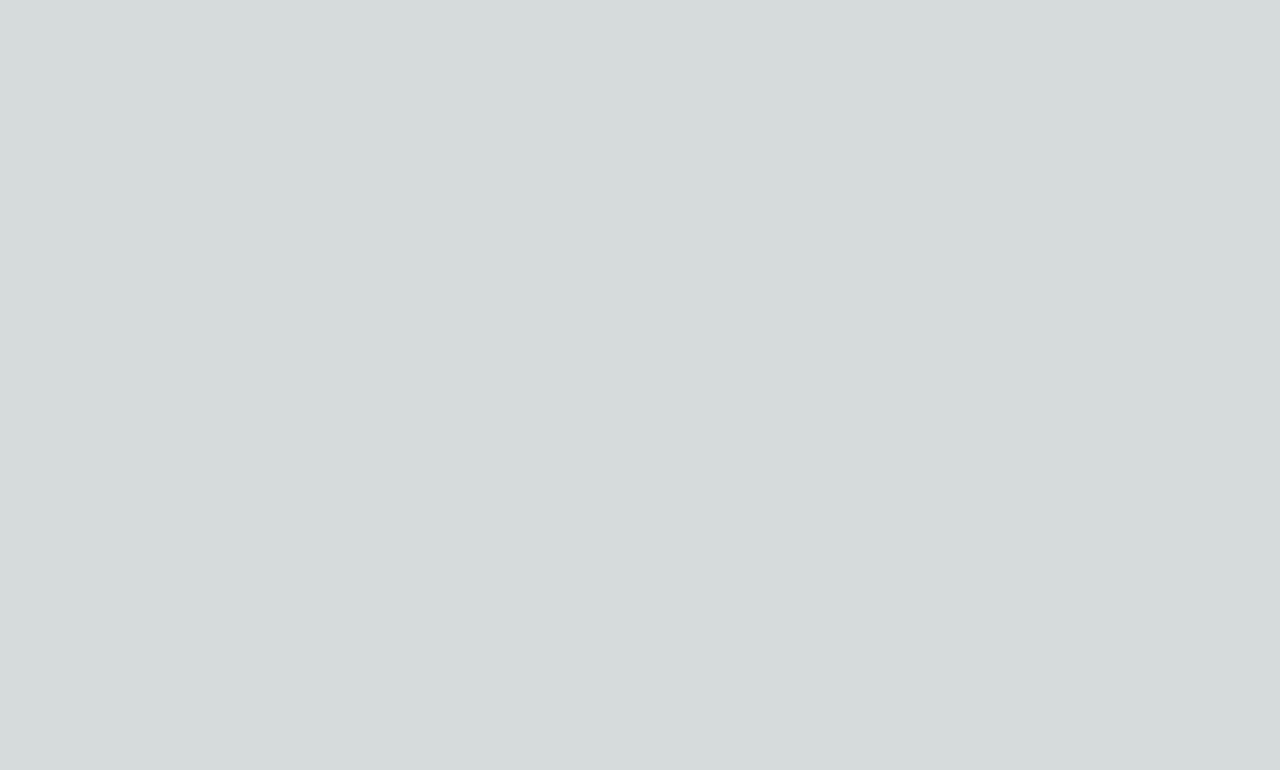
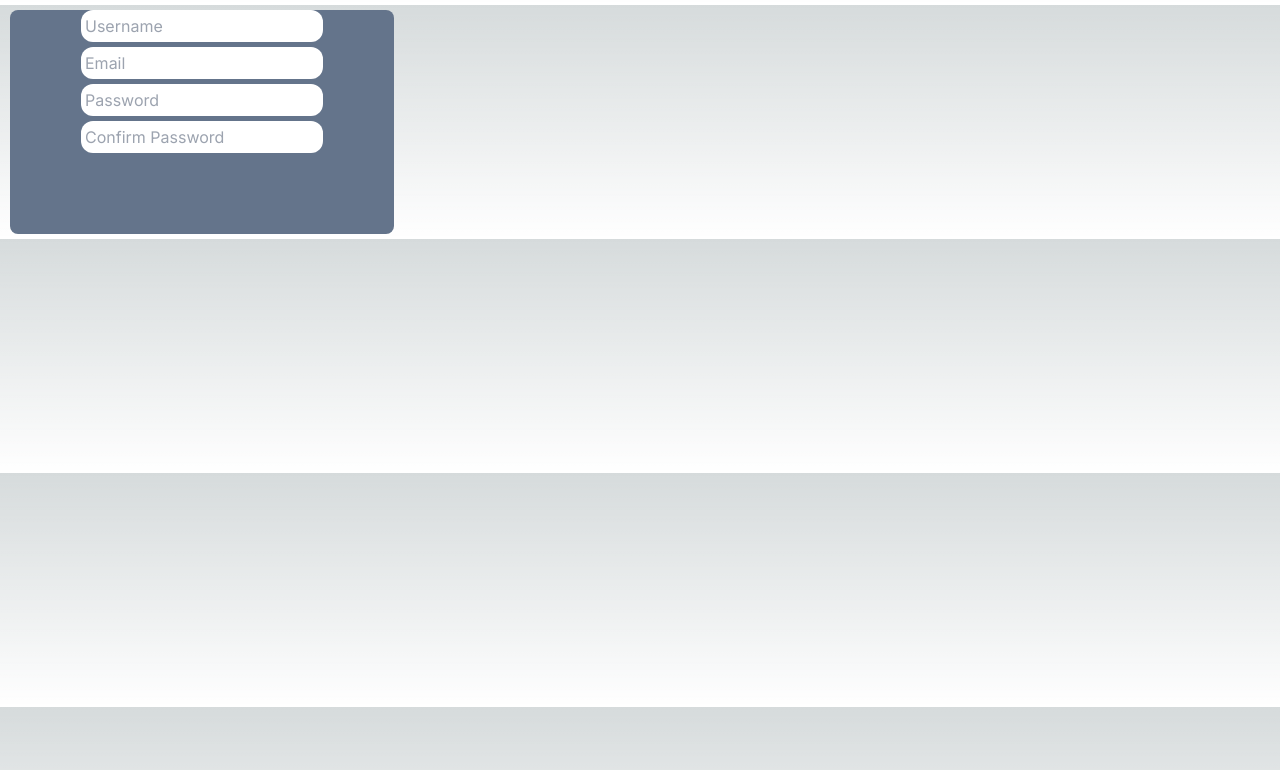
Before and after one commit to omegaopinmthechat/EmailAuthenticator, a Next.js app: page / in a window 1280 px wide. Shown: the top 770 px of the page. Built offline with nearby package versions, Linux system fonts and the light colour scheme.

Commit message:
second commit

```diff
--- a/app/globals.css
+++ b/app/globals.css
@@ -31,3 +31,7 @@ body {
     text-wrap: balance;
   }
 }
+
+* {
+  margin: 5px;
+}
--- a/app/page.js
+++ b/app/page.js
@@ -1,9 +1,59 @@
-import Image from "next/image";
+"use client";
+
+import { useRef } from "react";
+import { submitAction } from "react";
 
 export default function Home() {
+  let ref = useRef();
+
   return (
     <>
-
+      <div className="justify-center h-56 text-center rounded-lg w-96 bg-slate-500">
+        <form
+        className="justify-center"
+          ref={ref}
+          action={(e) => {
+            submitAction(e);
+            ref.current.reset();
+          }}
+        >
+          <div>
+            <input
+              name="username"
+              className="p-1 text-slate-900 rounded-xl"
+              type="text"
+              placeholder="Username"
+            />
+          </div>
+          <div>
+            <input
+              type="text"
+              name="email"
+              id="email"
+              className="p-1 text-slate-900 rounded-xl"
+              placeholder="Email"
+            />
+          </div>
+          <div>
+            <input
+              type="password"
+              name="password"
+              id="passeword"
+              className="p-1 text-slate-900 rounded-xl"
+              placeholder="Password"
+            />
+          </div>
+          <div>
+            <input
+              type="password"
+              name="cp"
+              id="cp"
+              className="p-1 text-slate-900 rounded-xl"
+              placeholder="Confirm Password"
+            />
+          </div>
+        </form>
+      </div>
     </>
   );
 }
```
Also changed, not shown: package.json (+6 -5 lines), 1 other file (tests, documents, lock files or other folders).
